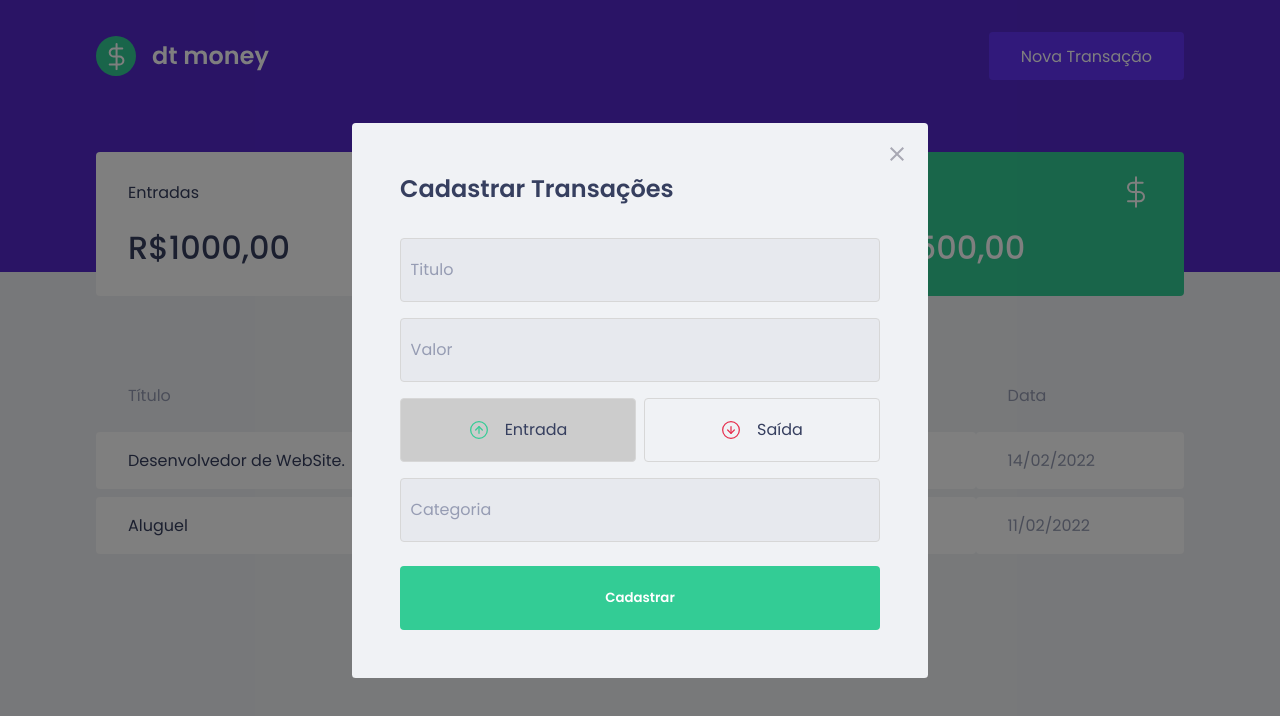
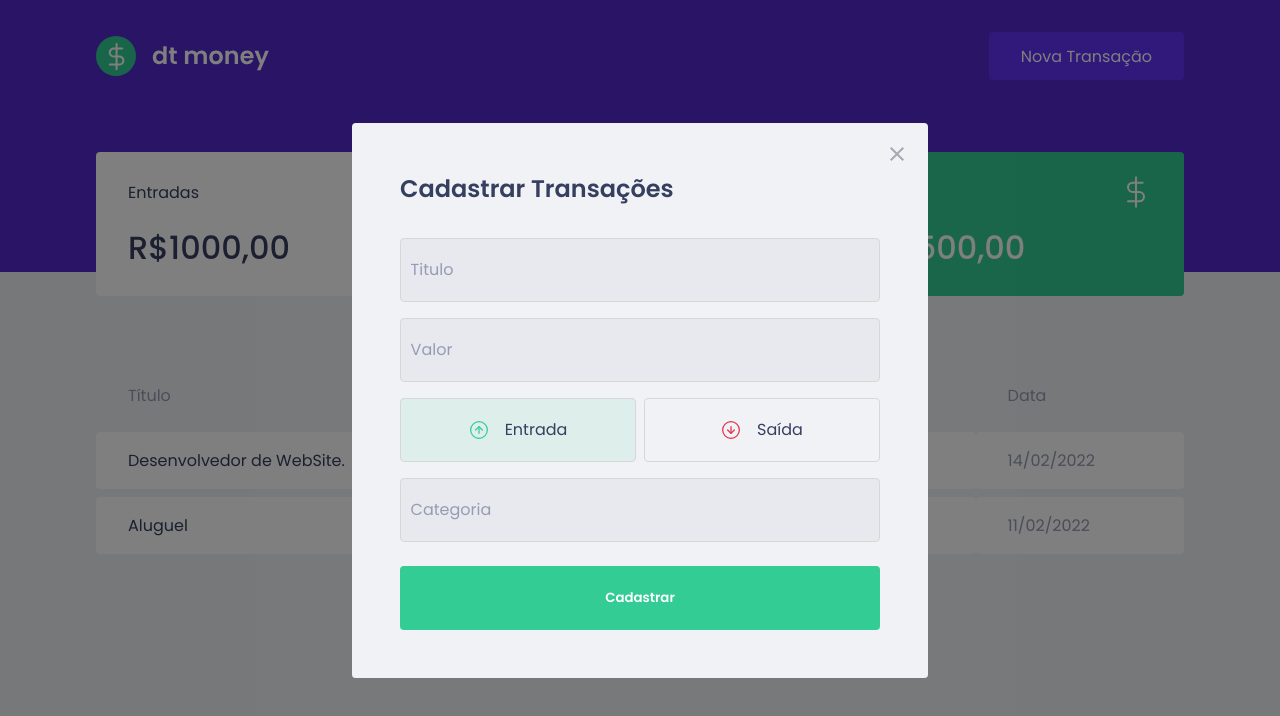
Before and after one commit to devrodrigocsoares/dtmoney, a React (Create React App) app: page / in a window 1280 px wide. Both pictures are taken after a click on the button "Nova Transação". Shown: the top 716 px of the page. Built offline with nearby package versions, Linux system fonts and the light colour scheme; no server answers; what miragejs would draw is missing.

Commit message:
Cores added to RadioButtons

```diff
--- a/src/components/NewTransactionModal/Style.ts
+++ b/src/components/NewTransactionModal/Style.ts
@@ -1,6 +1,6 @@
 import styled from "styled-components";
 
-import { darken } from 'polished'
+import { darken, transparentize } from 'polished'
 
 export const Container = styled.form`
 
@@ -62,6 +62,12 @@
 
 interface RadioBoxProps {
   isActive: boolean;
+  activeColor: 'green' | 'red';
+}
+
+const colors = {
+  green: '#33CC95',
+  red: '#E62E4D'
 }
 
 export const RadioBox = styled.button<RadioBoxProps>`
@@ -70,7 +76,10 @@
       border: 1px solid #d7d7d7;
       border-radius: 0.25rem;
 
-      background: ${(props) => props.isActive ? '#ccc' : 'transparent'};
+      background: ${(props) => props.isActive
+    ? transparentize(0.9, colors[props.activeColor])
+    : 'transparent'
+  };
 
       display: flex ;
       align-items: center ;
--- a/src/components/NewTransactionModal/index.tsx
+++ b/src/components/NewTransactionModal/index.tsx
@@ -46,6 +46,7 @@
                 type="button"
                 onClick={() => {settype('deposit'); }}
                 isActive = {type === 'deposit'}
+                activeColor = "green"
               >
                 <img src={income} alt="Entrada" />
                 <span>Entrada</span>
@@ -56,6 +57,7 @@
                 type="button"
                 onClick={() => {settype('withdrawn'); }}
                 isActive = {type === 'withdrawn'}
+                activeColor = "red"
               >
                 <img src={outcome} alt="Saída"/>
                 <span>Saída</span>
```
